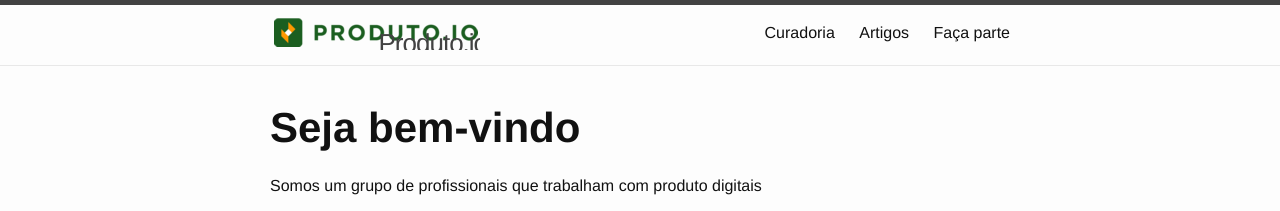
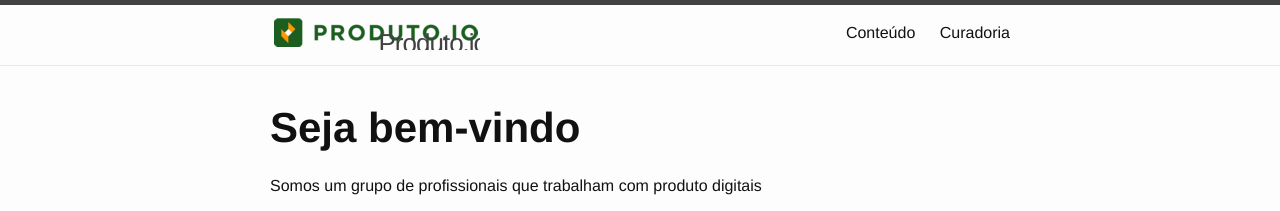
Before and after one commit to thiagodiniz/produto, a Jekyll site: the page built from index.html, in a window 1280 px wide. Shown: the top 211 px of the page. Built offline with Jekyll 4.4.1, drawn with Linux system fonts in a browser that asks for light colours.

Commit message:
deixa só o Curadoria e o Conteúdo

```diff
--- a/_includes/header.html
+++ b/_includes/header.html
@@ -16,14 +16,14 @@
       </a>
 
       <div class="trigger">
+        <a class="page-link" href="http://produto.tips">Conteúdo</a>
         <a class="page-link" href="http://produto.tips">Curadoria</a>
-
-        {% assign pages = site.pages | sort:"weight"%}
+<!--         {% assign pages = site.pages | sort:"weight"%}
         {% for page in pages %}
           {% if page.title %}
           <a class="page-link" href="{{ page.url | prepend: site.baseurl }}">{{ page.title }}</a>
           {% endif %}
-        {% endfor %}
+        {% endfor %} -->
 
 
       </div>
```
